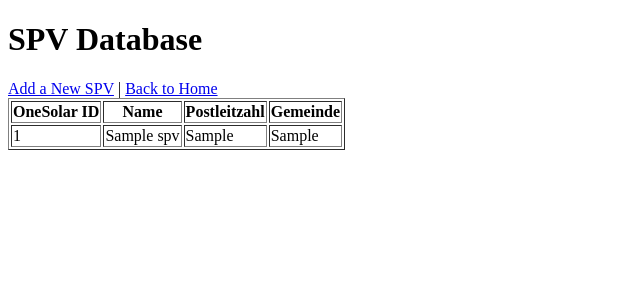
After one commit to evodresch/datahub, a Django app: page /database/ in a window 1280 px wide. The commit adds this page. Shown: the top 300 px of the page, without its empty margins (0-640 px from the left). Run offline with Django 4.2, Linux system fonts and the light colour scheme; tables that the repository leaves empty hold one stand-in row (values such as "Sample post").

Commit message:
Enhanced landing and success pages with navigation links and updated a view for the database

```diff
--- a/datahub/urls.py
+++ b/datahub/urls.py
@@ -15,11 +15,12 @@ Including another URLconf
 """
 from django.contrib import admin
 from django.urls import path
-from spv_master_data.views import add_spv, landing_page, success_page
+from spv_master_data.views import add_spv, landing_page, success_page, spv_database_view
 
 urlpatterns = [
+    path('', landing_page, name='landing_page'),
     path('admin/', admin.site.urls),
-    path('main/', add_spv, name='add_spv'),
-    path('', landing_page, name='landing_page'),
-    path('success/', success_page, name='success_page')
+    path('add_spv/', add_spv, name='add_spv'),
+    path('success/', success_page, name='success_page'),
+    path('database/', spv_database_view, name='spv_database')
 ]
--- a/spv_master_data/admin.py
+++ b/spv_master_data/admin.py
@@ -9,6 +9,6 @@ class SPVAdmin(admin.ModelAdmin):
 
 @admin.register(Location)
 class LocationAdmin(admin.ModelAdmin):
-    list_display = ('gemeinde', 'gemarkung', 'plz')
-    search_fields = ('gemeinde', 'gemarkung', 'plz')
+    list_display = ('gemeinde', 'breitengrad', 'laengengrad')
+    search_fields = ('gemeinde', 'breitengrad', 'laengengrad')
     # You can add more options as needed
--- a/spv_master_data/models.py
+++ b/spv_master_data/models.py
@@ -1,4 +1,5 @@
 from django.db import models
+
 
 class Location(models.Model):
     plz = models.CharField(max_length=5, verbose_name='Postleitzahl')
@@ -19,17 +20,8 @@ class Location(models.Model):
                                             verbose_name='Art der Bodenfläche')
 
 
-class Operations(models.Model):
-    operation_type = models.CharField(max_length=100)
-    start_date = models.DateField()
-    end_date = models.DateField(null=True, blank=True)  # Assuming operations can be ongoing
-    # Additional operations fields...
-
-    def __str__(self):
-        return self.operation_type
-
 class SPV(models.Model):
-    projektgesellschaft = models.CharField(max_length=255,verbose_name='Projektgesellschaft')
+    projektgesellschaft = models.CharField(max_length=255, verbose_name='Projektgesellschaft')
     onesolar_id = models.CharField(max_length=7, verbose_name='OneSolar ID')
     name = models.CharField(max_length=255, verbose_name='Name')
     spv_type = models.CharField(max_length=100, verbose_name='Typ der Projektgesellschaft')
@@ -51,8 +43,6 @@ class SPV(models.Model):
 
     location = models.OneToOneField(Location, on_delete=models.CASCADE, related_name='spv',
                                     verbose_name='Standortdaten')
-    #operations = models.ManyToManyField(Operations, related_name='spvs')
-    # Additional SPV fields...
 
     def __str__(self):
         return self.name
--- a/spv_master_data/templates/spv_master_data/main.html
+++ b/spv_master_data/templates/spv_master_data/add_spv.html
@@ -3,9 +3,11 @@
 <head>
     <meta charset="UTF-8">
     <title>Main</title>
+    <h1>Add a new SPV entry to the database</h1>
     <form method="post">
         {% csrf_token %}
         {{ spv_form.as_p }}
+        <h2>Standort</h2>
         {{ location_form.as_p }}
         <button type="submit">Submit</button>
     </form>
--- /dev/null
+++ b/spv_master_data/templates/spv_master_data/spv_database.html
@@ -0,0 +1,46 @@
+<!DOCTYPE html>
+<html lang="en">
+<head>
+    <meta charset="UTF-8">
+    <title><!DOCTYPE html>
+<html>
+<head>
+    <title>SPV Database</title>
+</head>
+<body>
+    <h1>SPV Database</h1>
+    <a href="{% url 'add_spv' %}">Add a New SPV</a> | <a href="{% url 'landing_page' %}">Back to Home</a>
+    <table border="1">
+        <thead>
+            <tr>
+                <th>OneSolar ID</th>
+                <th>Name</th>
+                <th>Postleitzahl</th>
+                <th>Gemeinde</th>
+                <!-- Add or remove table headers based on your SPV model attributes -->
+            </tr>
+        </thead>
+        <tbody>
+            {% for spv in spvs %}
+                <tr>
+                    <td>{{ spv.onesolar_id }}</td>
+                    <td>{{ spv.name }}</td>
+                    <td>{{ spv.location.plz }}</td>
+                    <td>{{ spv.location.gemeinde }}</td>
+                    <!-- Add or remove data cells based on your SPV model attributes -->
+                </tr>
+            {% empty %}
+                <tr>
+                    <td colspan="3">No SPVs found.</td>
+                </tr>
+            {% endfor %}
+        </tbody>
+    </table>
+</body>
+</html>
+</title>
+</head>
+<body>
+
+</body>
+</html>
--- a/spv_master_data/views.py
+++ b/spv_master_data/views.py
@@ -6,12 +6,12 @@ from django.http import HttpResponse
 
 
 def landing_page(request):
-    return HttpResponse("Welcome to the DataHub Dashboard!")
+    return render(request, 'spv_master_data/landing_page.html')
 
 
 # View for a successful adding of an SPV
 def success_page(request):
-    return HttpResponse("Success!")
+    return render(request, 'spv_master_data/success_page.html')
 
 
 def add_spv(request):
@@ -32,5 +32,11 @@ def add_spv(request):
     else:
         spv_form = SPVForm()
         location_form = LocationForm()
-    return render(request, 'spv_master_data/main.html', {'spv_form': spv_form,
+    return render(request, 'spv_master_data/add_spv.html', {'spv_form': spv_form,
                                                          'location_form': location_form})
+
+
+# View that fetches the SPV data from the database and renders a template to display it
+def spv_database_view(request):
+    spvs = SPV.objects.all() # Fetch all instances
+    return render(request, 'spv_master_data/spv_database.html', {'spvs': spvs})
```
Also changed, not shown: spv_master_data/templates/spv_master_data/landing_page.html (added, +10 -0 lines), spv_master_data/templates/spv_master_data/success_page.html (added, +10 -0 lines).
